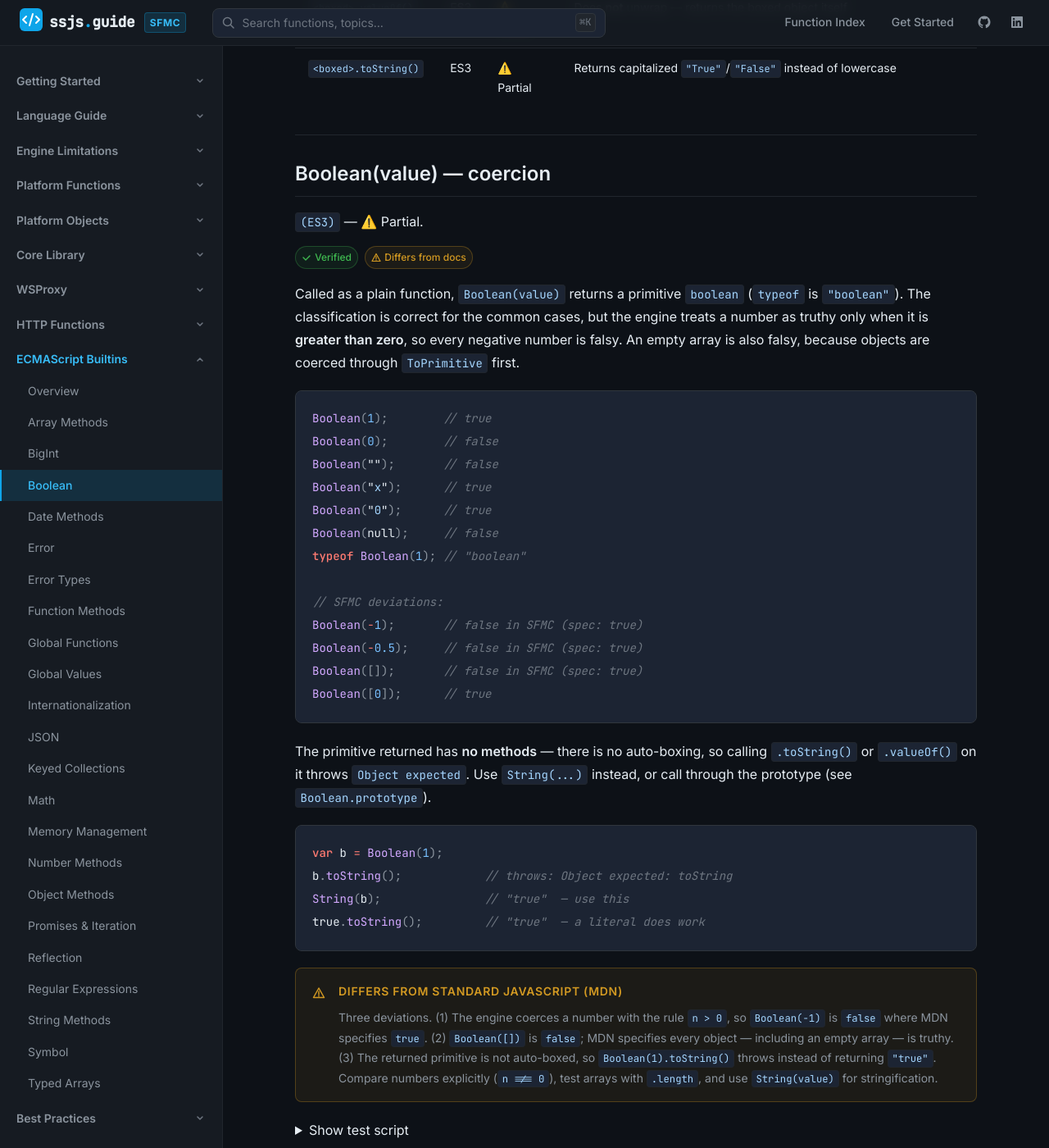
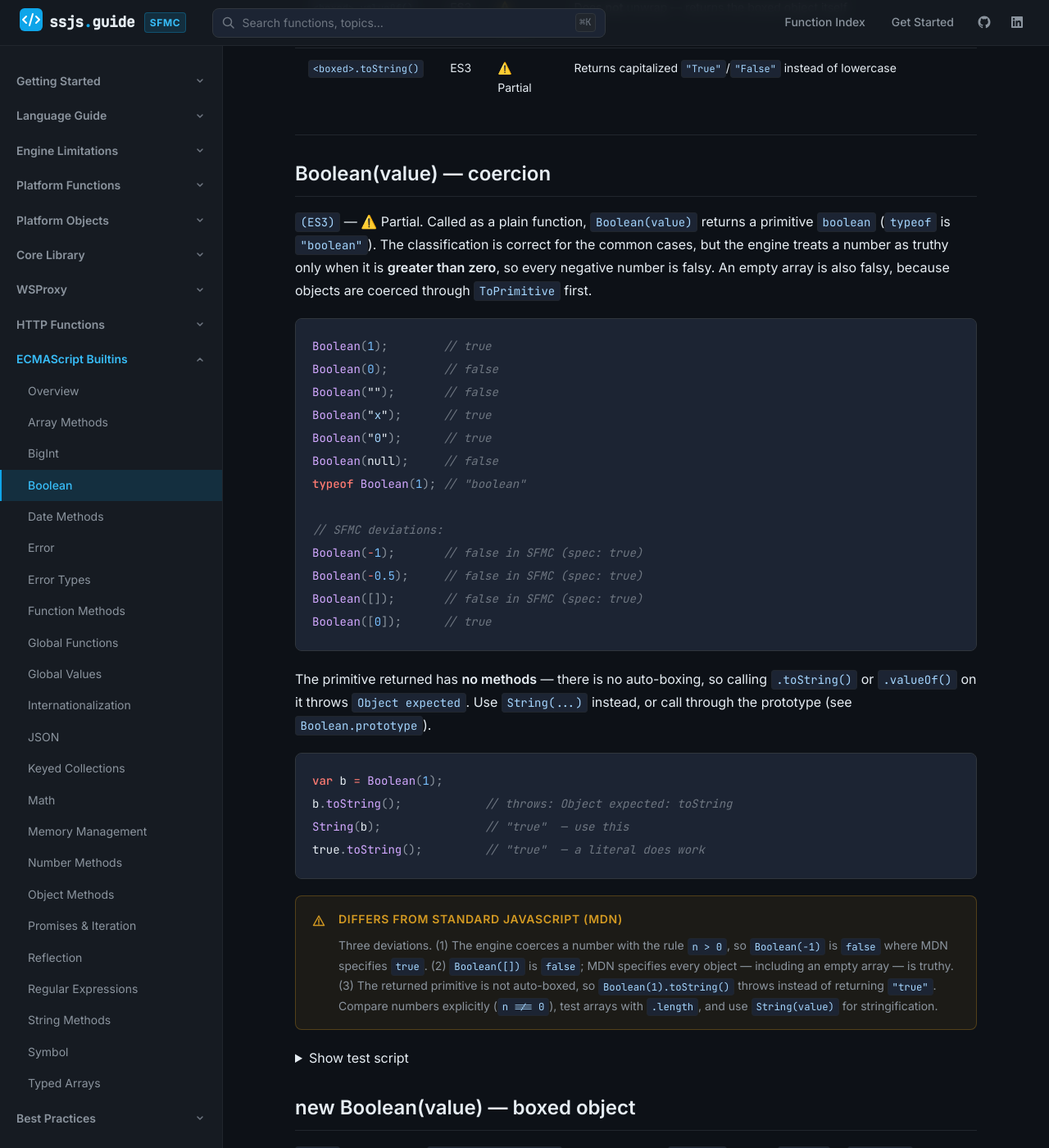
Before and after one commit to JoernBerkefeld/ssjs.guide, a Jekyll site: the page built from ecmascript-builtins/boolean.md, in a window 1280 px wide and 1400 px high, scrolled down 1265 px. Shown: the whole window at 82% size. Built offline with Jekyll 4.4.1, drawn with Linux system fonts in a browser that asks for light colours; some of the changed lines change nothing that is shown; some of the changed text lies outside the part shown.

Commit message:
remove redundant method-status.html include

````diff
--- a/ecmascript-builtins/boolean.md
+++ b/ecmascript-builtins/boolean.md
@@ -33,7 +33,7 @@ The ECMAScript **`Boolean`** constructor works in SSJS, but the SFMC Jint engine
 
 ## Boolean(value) — coercion {#boolean-coercion}
 
-`(ES3)` — ⚠️ Partial. {% include method-status.html status="verified" differs=true %} Called as a plain function, `Boolean(value)` returns a primitive `boolean` (`typeof` is `"boolean"`). The classification is correct for the common cases, but the engine treats a number as truthy only when it is **greater than zero**, so every negative number is falsy. An empty array is also falsy, because objects are coerced through `ToPrimitive` first.
+`(ES3)` — ⚠️ Partial. Called as a plain function, `Boolean(value)` returns a primitive `boolean` (`typeof` is `"boolean"`). The classification is correct for the common cases, but the engine treats a number as truthy only when it is **greater than zero**, so every negative number is falsy. An empty array is also falsy, because objects are coerced through `ToPrimitive` first.
 
 ```javascript
 Boolean(1);        // true
@@ -66,7 +66,7 @@ true.toString();         // "true"  — a literal does work
 
 ## new Boolean(value) — boxed object {#boolean-boxed}
 
-`(ES3)` — ⚠️ Partial. {% include method-status.html status="verified" differs=true %} `new Boolean(value)` creates a boxed `Boolean` object (`typeof` is `"object"`), but almost every observable behaviour deviates from the specification: the string form is capitalized, a boxed `false` is **falsy** (in standard JavaScript every object is truthy), `.valueOf()` returns the boxed object rather than the wrapped primitive, and `instanceof Boolean` is `false`. Avoid this form entirely — use `Boolean(value)` or `!!value`.
+`(ES3)` — ⚠️ Partial. `new Boolean(value)` creates a boxed `Boolean` object (`typeof` is `"object"`), but almost every observable behaviour deviates from the specification: the string form is capitalized, a boxed `false` is **falsy** (in standard JavaScript every object is truthy), `.valueOf()` returns the boxed object rather than the wrapped primitive, and `instanceof Boolean` is `false`. Avoid this form entirely — use `Boolean(value)` or `!!value`.
 
 ```javascript
 var b = new Boolean(false);
````
